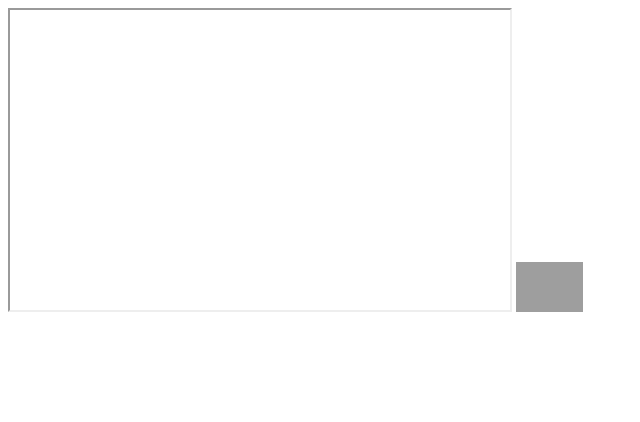
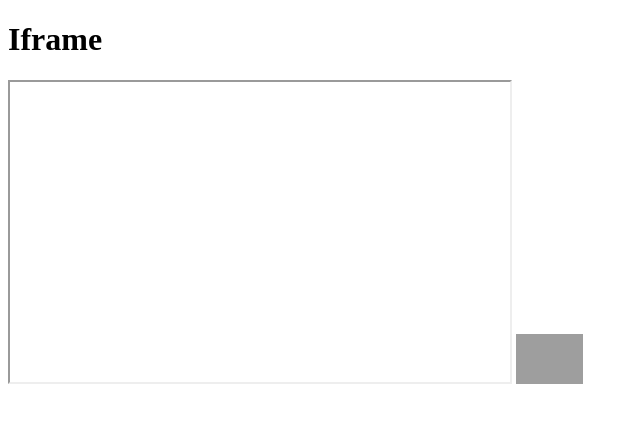
Before and after one commit to Harshitha-polisetty/webby, a plain HTML site: page iframe/index.html in a window 1280 px wide. Shown: the whole page, without its empty margins (0-640 px from the left). Drawn offline with Linux system fonts and the light colour scheme; grey boxes are pictures that could not be loaded.

Commit message:
Update index.html

```diff
--- a/iframe/index.html
+++ b/iframe/index.html
@@ -6,6 +6,7 @@
     <title>Document</title>
 </head>
 <body>
+    <h1>Iframe</h1>
    <iframe src="" frameborder="1"name="frame" height="300" width="500"></iframe>
    <a href="./iframe.html" target="frame"><img src="https://static.thenounproject.com/png/117815-200.png" height="50px"></a>
 
```
